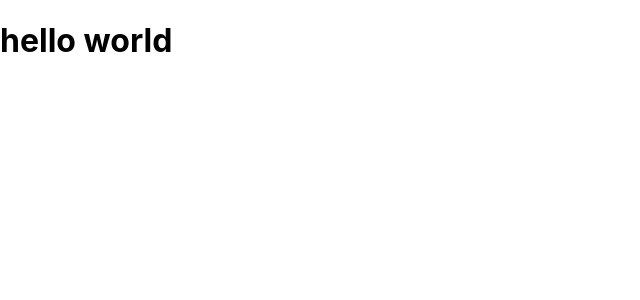
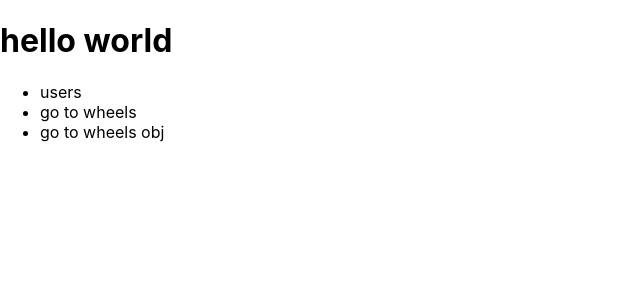
Before and after one commit to Majedul-Hasan/next-js-basic-route, a Next.js app: page / in a window 1280 px wide. Shown: the top 300 px of the page, without its empty margins (0-640 px from the left). Built offline with nearby package versions, Linux system fonts and the light colour scheme.

Commit message:
navigation

```diff
--- a/pages/index.js
+++ b/pages/index.js
@@ -1,3 +1,4 @@
+import Link from "next/link";
 
 
 const Home = ()=> {
@@ -5,6 +6,39 @@ const Home = ()=> {
     <>
     <h1>hello world</h1>
 
+    <ul>
+      <li>
+        <Link href='/users'>
+          <a className="styledLink">users</a>
+
+
+         </Link>
+       </li>
+
+       <li>
+        <Link href='/wheels/1/red/round'>
+          <a className="styledLink">go to wheels</a>
+
+
+         </Link>
+       </li>
+       <li>
+        <Link href={{
+          pathname: '/wheels/[id]/[color]/[type]',
+          query:{
+            id:1,
+            color: 'red',
+            type:'round'
+
+          }
+        }}>
+          <a className="styledLink">go to wheels obj</a>
+
+
+         </Link>
+       </li>
+    </ul>
+
     </>
   )
 }
```
Also changed, not shown: pages/contact.js (+23 -0 lines), pages/wheels/index.js (deleted, +0 -13 lines), pages/wheels/[[...ids]].js (renamed from pages/wheels/[...ids].js).
